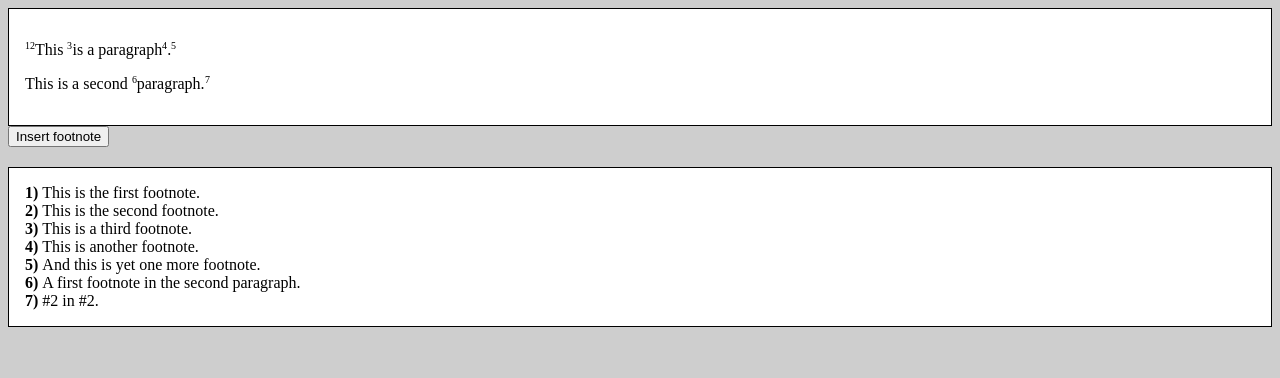
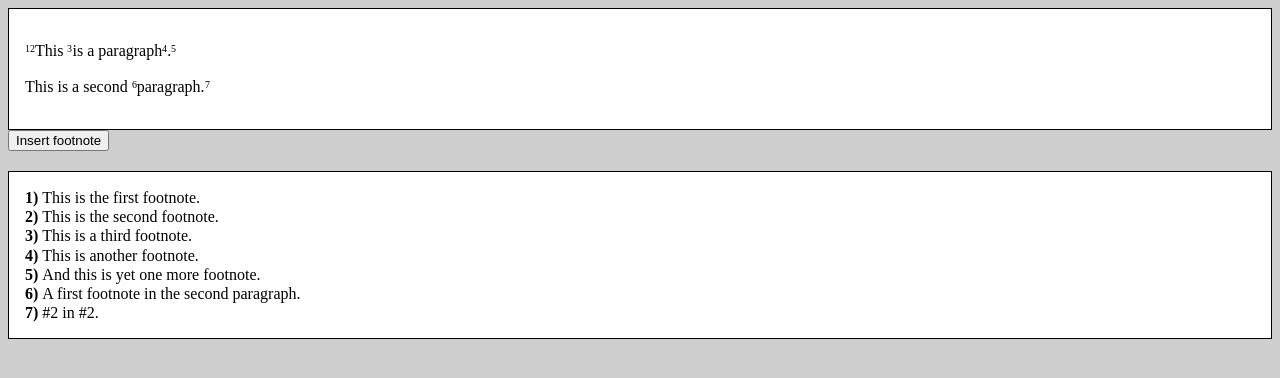
Before and after one commit to johanneswilm/canvasContentEditable, a plain HTML site: page index.html in a window 1280 px wide. Drawn offline with Linux system fonts and the light colour scheme.

Commit message:
make footnote markers more similar

```diff
--- a/index.html
+++ b/index.html
@@ -5,6 +5,7 @@
             body {
                 counter-reset: footnote;
                 background-color: #cecece;
+                line-height: 1.2; /* needs to be set manually */
             }
             #footnotes div::before {
                 content: counter(footnote)') ';
@@ -37,8 +38,11 @@
                     imgElement = allFootnotes[i];
                     canvasElement = document.createElement('canvas');
                     canvasElement.height = parseInt(document.defaultView.getComputedStyle(
-                        imgElement.parentNode, null)['height'], 10);
-
+                        imgElement.parentNode, null)['lineHeight'], 10);
+                    console.log(document.defaultView.getComputedStyle(
+                        imgElement, null)['height']);
+                    console.log(document.defaultView.getComputedStyle(
+                        imgElement, null)['fontSize']);
                     footnoteText = imgElement.getAttribute('data-text');
                     if (footnoteText === '') {
                         footnoteText = '&nbsp;';
@@ -60,11 +64,12 @@
                     fontStyle = document.defaultView.getComputedStyle(
                         imgElement, null)['font'];
                     context.font = fontStyle;
+                    console.log(fontStyle);
                     textWidth = context.measureText(text)['width'];
                     canvasElement.width = textWidth;
                     context.font = fontStyle;
                     context.textBaseline = "top";
-                    context.fillText(text, 0, 0);
+                    context.fillText(text, 0, 2);
                     imgElement.src = canvasElement.toDataURL("image/png");
                     imgElement.alt = text;
                 }
```
